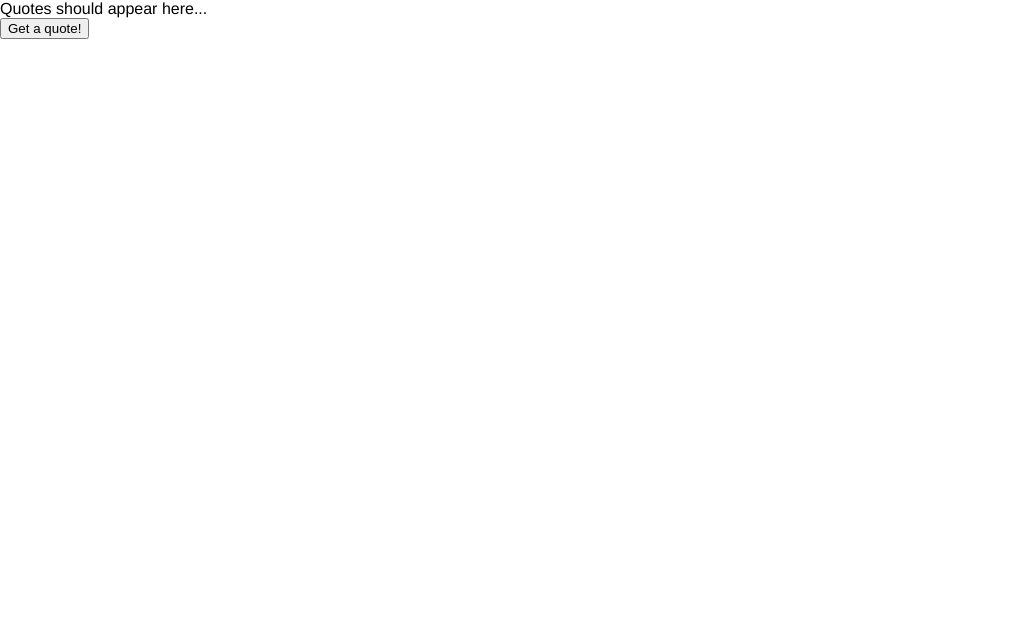
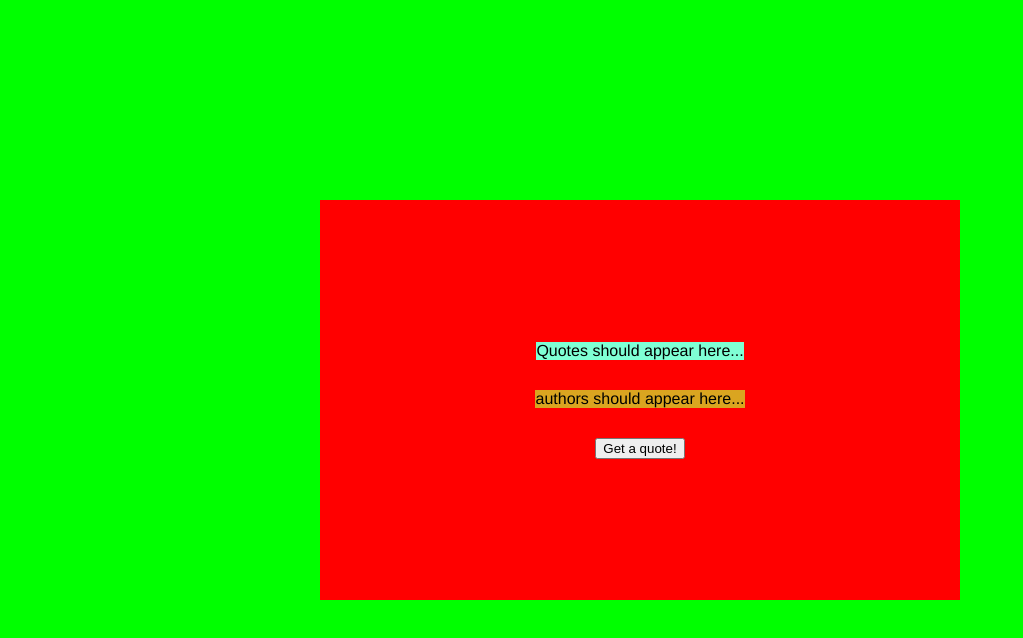
Before and after one commit to cheshirekate8/ForioTest, a plain HTML site: page index.html in a window 1280 px wide. Shown: the whole page, without its empty margins (0-1023 px from the left). Drawn offline with nearby package versions, Linux system fonts and the light colour scheme; no server answers.

Commit message:
1119AM taking a break

```diff
--- a/css/main.css
+++ b/css/main.css
@@ -9,3 +9,35 @@ body {
     padding: 0;
     margin: 0;
 }
+
+#quote-container {
+    background-color: lime;
+    display: flex;
+    flex-direction: column;
+    justify-content: center;
+    align-items: center;
+    margin: auto;
+    min-height: 100vh;
+}
+
+#quote-wrapper {
+    background-color: red;
+    min-width: 50%;
+    max-width: 50%;
+    min-height: 50vh;
+    max-height: 50vh;
+    padding: 50px;
+    display: flex;
+    flex-direction: column;
+    justify-content: center;
+    align-items: center;
+}
+
+#quote {
+    background-color: aquamarine;
+}
+
+#author {
+    background-color: goldenrod;
+    margin: 30px 0;
+}
--- a/index.html
+++ b/index.html
@@ -6,11 +6,16 @@
         <script src="https://cdn.jsdelivr.net/npm/lodash@4.17.21/lodash.min.js"></script>
     </head>
     <body>
-        <div id="quote-wrapper">
-            <div id="quote">
-                Quotes should appear here...
+        <div id="quote-container">
+            <div id="quote-wrapper">
+                <div id="quote">
+                    Quotes should appear here...
+                </div>
+                <div id="author">
+                    authors should appear here...
+                </div>
+                <button id="generate">Get a quote!</button>
             </div>
-            <button id="generate">Get a quote!</button>
         </div>
     </body>
     <script src="js/main.js"></script>
--- a/js/main.js
+++ b/js/main.js
@@ -5,11 +5,11 @@
 
 
 function generate() {
-    const elem = document.getElementById('quote');
+    const quote = document.getElementById('quote');
+    const author = document.getElementById('author');
     fetch("http://safetybelt.pythonanywhere.com/quotes/random")
         .then(response => {
             if (!response.ok) {
-                elem.innerHTML = "Loading...";
                 const button = document.getElementById('generate');
                 button.click();
                 return;
@@ -17,7 +17,11 @@ function generate() {
             return response.json()
         }).then(data => {
             console.log(data)
-            elem.innerHTML = data.quote;
+
+            quote.innerHTML = data.quote;
+            author.innerHTML = `- ${data.author}`
+        }).catch(error => {
+            console.log(error)
         })
 }
 
@@ -29,4 +33,5 @@ function generate() {
             generate();
         });
     }
+    button.click();
 })();
```
Also changed, not shown: 1 other file.
